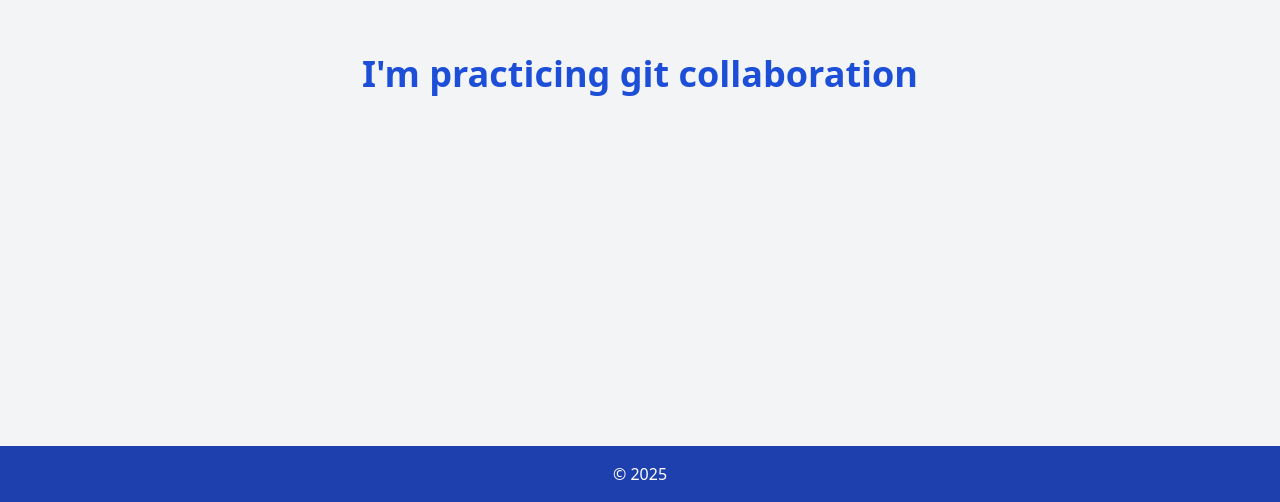
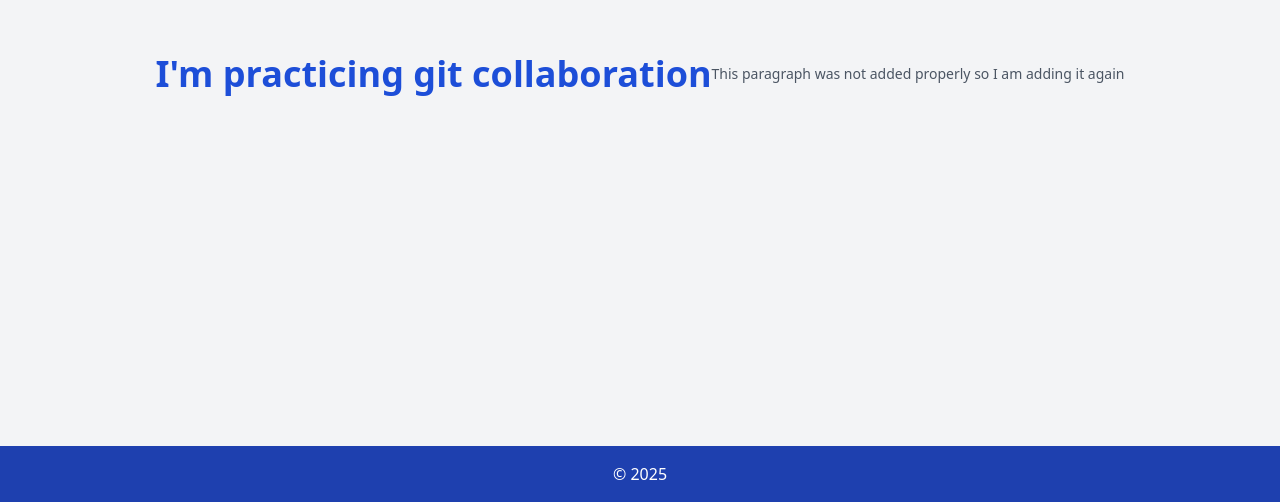
Before and after one commit to Mavovo-ii/git-practice, a plain HTML site: page index.html in a window 1280 px wide. Shown: the part 298-800 px from the top of the page. Drawn offline with nearby package versions, Linux system fonts and the light colour scheme.

Commit message:
Paragraph added

```diff
--- a/index.html
+++ b/index.html
@@ -10,6 +10,7 @@
         <h1 class="text-4xl font-bold text-blue-700">
             I'm practicing git collaboration
         </h1>
+        <p class="text-sm text-gray-600">This paragraph was not added properly so I am adding it again</p>
     </main>
     <footer class="bg-blue-800 text-white text-center py-4">
         &copy; 2025
```
